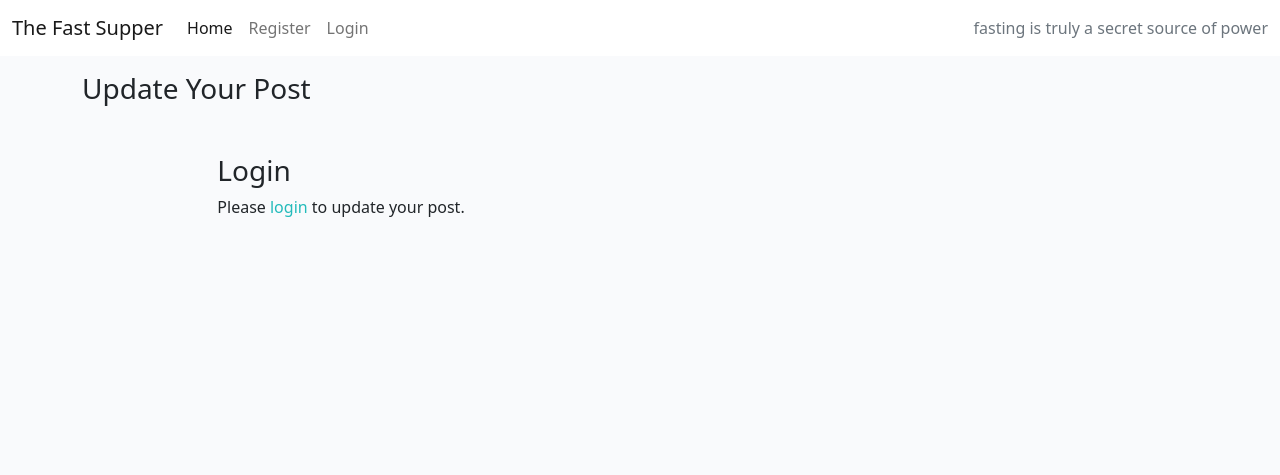
After one commit to richardreiter/the-fast-supper, a Django app: template templates/update_post.html in a window 1280 px wide. The commit adds this page. Shown: the top 475 px of the page. Run offline with Django 3.2, Linux system fonts and the light colour scheme; the template is opened without the code that fills it, so the values that code supplies are empty; some libraries are stand-ins or nearby versions.

Commit message:
Add ability to update blog post

```diff
--- a/fastblog/urls.py
+++ b/fastblog/urls.py
@@ -13,4 +13,5 @@ urlpatterns = [
     path('', views.PostList.as_view(), name='home'),
     path('<slug:slug>/', views.PostDetail.as_view(), name='post_detail'),
     path('like/<slug:slug>/', views.PostLike.as_view(), name='post_like'),
+    path('<slug:slug>/edit/', views.UpdatePost.as_view(), name='update_post'),
 ]
--- a/templates/post_detail.html
+++ b/templates/post_detail.html
@@ -12,7 +12,7 @@ https://github.com/Code-Institute-Solutions/Django3blog -->
                 <!-- Post title goes in these h1 tags -->
                 <h1 class="post-title">{{ post.title }}</h1>
                 <!-- Post author goes before the | the post's created date goes after -->
-                <p class="post-subtitle">{{ post.author }} | {{ post.created_on }}</p>
+                <p class="post-subtitle">{{ post.author }} | {{ post.created_on }} | <small><a href="{% url 'update_post' post.slug %}">Edit</a></small></p>
             </div>
             <div class="d-none d-md-block col-md-6 masthead-image">
                 <!-- The featured image URL goes in the src attribute -->
--- /dev/null
+++ b/templates/update_post.html
@@ -0,0 +1,45 @@
+{% extends "base.html" %}
+
+{% load crispy_forms_tags %}
+
+{% block title %}Edit your Blog Post{% endblock %}
+
+{% block content %}
+
+<!-- Many thanks to John Elder's 'Create A Simple Blog With Python
+and Django' project - a great reference, inspiration and example:
+https://www.youtube.com/watch?v=J7xaESAddDQ -->
+<div class="container">
+    <div class="col card mb-4 mt-3 left top">
+        <h3>Update Your Post</h3>
+    </div>
+</div>
+<!-- Make sure only logged in post author can edit it -->
+{% if user == post.author %}
+
+<div class="row p-4 p-md-5 mb-4 rounded">
+    <h4>Edit: {{ post.title }}</h4>
+    <div class="col-md-8 px-0">
+        <form method="POST" novalidate>
+            {% csrf_token %}
+
+            {{ form|crispy }}
+
+            <button type="submit" class="btn btn-success">Update</button>
+        </form>
+    </div>
+</div>
+
+{% else %}
+
+<!-- if not the author, tell user to login to update post -->
+<div class="row">
+    <div class="col-md-8 mt-3 offset-md-2">
+        <h3>Login</h3>
+        <p>Please <a class="link" href="{% url 'login' %}">login</a> to update your post.</p>
+    </div>
+</div>
+
+{% endif %}
+
+{% endblock %}
```
Also changed, not shown: fastblog/views.py (+14 -0 lines).
